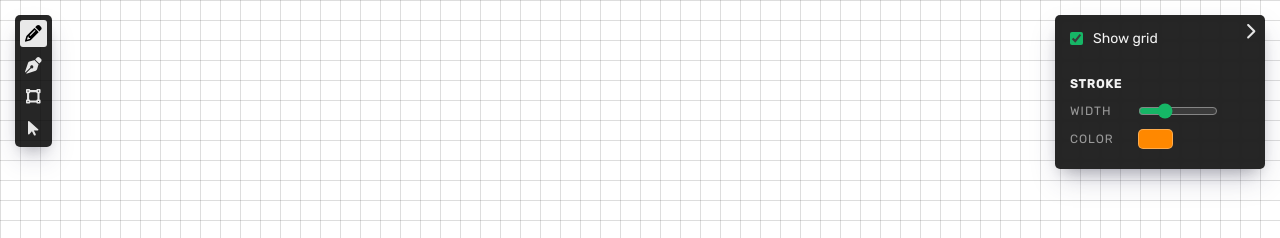
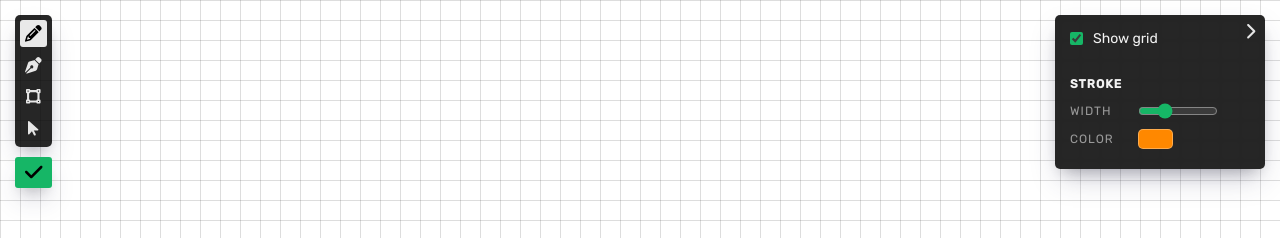
Before and after one commit to pablosca/minlines, a React (Create React App) app: page / in a window 1280 px wide. Shown: the top 238 px of the page. Built offline with nearby package versions, Linux system fonts and the light colour scheme.

Commit message:
Fix toolbar

```diff
--- a/src/ToolBar.js
+++ b/src/ToolBar.js
@@ -33,7 +33,9 @@ export default function ToolBar() {
           </button>
         ))}
       </div>
-      {drawing && <button className="button accent toolbar-done" onClick={onDoneClick}>Done</button>}
+      {<button className="button accent toolbar-done" onClick={onDoneClick}>
+        <FontAwesomeIcon icon="check" size="xl" />
+      </button>}
     </nav>
   );
 }
--- a/src/styles.scss
+++ b/src/styles.scss
@@ -130,8 +130,8 @@ button {
 }
 
 .toolbar {
-  align-items: center;
   display: flex;
+  flex-direction: column;
   gap: 10px;
 }
 
@@ -147,7 +147,7 @@ button {
 
 .toolbar-done.button {
   box-shadow: var(--box-shadow);
-  padding: 8px 12px;
+  aspect-ratio: 1 / .85;
 }
 
 .range {
```
